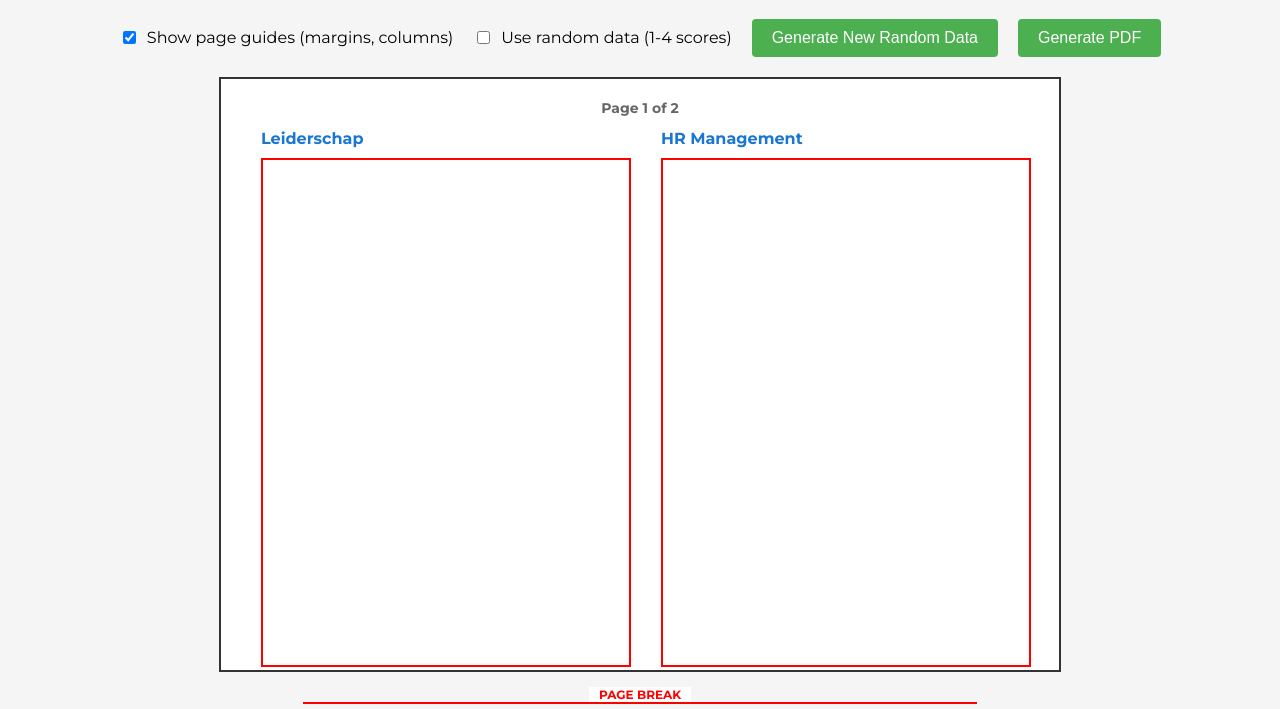
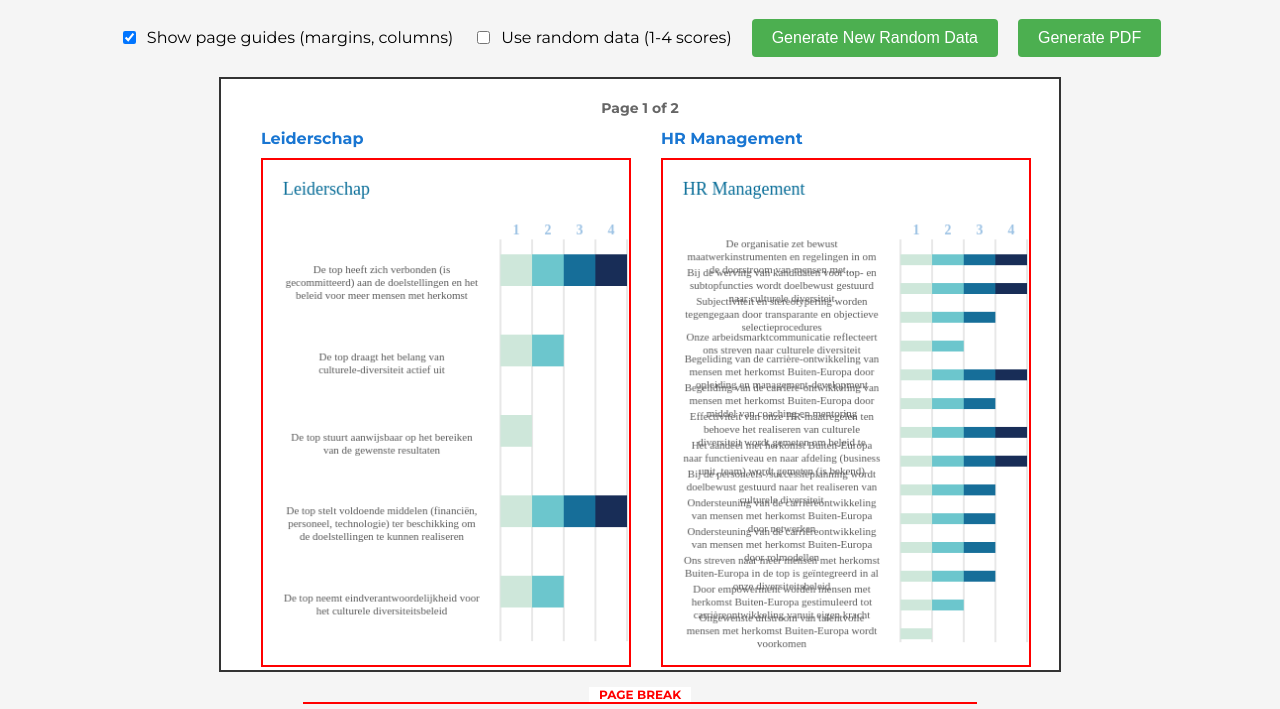
Before and after one commit to LennartvdM/stackedbars, a website with bundled scripts: page src/index.html in a window 1280 px wide. Shown: the part 91-800 px from the top of the page. Built offline with nearby package versions, Linux system fonts and the light colour scheme.

Commit message:
refactor: update chart data structure and mapping

```diff
--- a/src/index.html
+++ b/src/index.html
@@ -261,7 +261,7 @@
                 <!-- Right Column - Two charts stacked -->
                 <div class="column">
                     <div class="chart-section half-height">
-                        <h3>Kennis en vaardigheden</h3>
+                        <h3>Kennis en Vaardigheden</h3>
                         <canvas id="knowledge-chart" width="366"></canvas>
                     </div>
                     <div class="chart-section half-height">
--- a/src/main.js
+++ b/src/main.js
@@ -5,79 +5,108 @@ const chartData = {
   leadership: {
     title: "Leiderschap",
     items: [
-      { label: "Top gecommitteerd aan doelstellingen/beleid culturele diversiteit", score: 3 },
-      { label: "Top draagt belang van culturele diversiteit actief uit", score: 2 },
-      { label: "Top stuurt aanwijsbaar op bereiken resultaten", score: 4 },
-      { label: "Top stelt voldoende middelen ter beschikking", score: 1 },
-      { label: "Top neemt eindverantwoordelijkheid voor beleid", score: 3 }
+      { label: "De top heeft zich verbonden (is gecommitteerd) aan de doelstellingen en het beleid voor meer mensen met herkomst Buiten-Europa", score: 4 },
+      { label: "De top draagt het belang van culturele-diversiteit actief uit", score: 2 },
+      { label: "De top stuurt aanwijsbaar op het bereiken van de gewenste resultaten", score: 1 },
+      { label: "De top stelt voldoende middelen (financiën, personeel, technologie) ter beschikking om de doelstellingen te kunnen realiseren", score: 4 },
+      { label: "De top neemt eindverantwoordelijkheid voor het culturele diversiteitsbeleid", score: 2 }
     ]
   },
   hr: {
     title: "HR Management",
     items: [
-      { label: "Inzet maatwerk-instrumenten en regelingen voor doorstroom", score: 2 },
-      { label: "Bij werving wordt doelbewust geselecteerd naar culturele diversiteit", score: 3 },
-      { label: "Transparante en objectieve selectieprocedures", score: 4 },
-      { label: "Arbeidsmarktcommunicatie reflecteert streven culturele diversiteit", score: 1 },
-      { label: "Carrièreontwikkeling door opleiding en management-development", score: 3 }
+      { label: "De organisatie zet bewust maatwerkinstrumenten en regelingen in om de doorstroom van mensen met...", score: 4 },
+      { label: "Bij de werving van kandidaten voor top- en subtopfuncties wordt doelbewust gestuurd naar culturele diversiteit", score: 4 },
+      { label: "Subjectiviteit en stereotypering worden tegengegaan door transparante en objectieve selectieprocedures", score: 3 },
+      { label: "Onze arbeidsmarktcommunicatie reflecteert ons streven naar culturele diversiteit", score: 2 },
+      { label: "Begeliding van de carrière-ontwikkeling van mensen met herkomst Buiten-Europa door opleiding en management-development", score: 4 },
+      { label: "Begeliding van de carrière-ontwikkeling van mensen met herkomst Buiten-Europa door middel van coaching en mentoring", score: 3 },
+      { label: "Effectiviteit van onze HR-maatregelen ten behoeve het realiseren van culturele diversiteit wordt gemeten om beleid te kunnen verbeteren", score: 4 },
+      { label: "Het aandeel met herkomst Buiten-Europa naar functieniveau en naar afdeling (business unit, team) wordt gemeten (is bekend)", score: 4 },
+      { label: "Bij de personeels-/successieplanning wordt doelbewust gestuurd naar het realiseren van culturele diversiteit", score: 3 },
+      { label: "Ondersteuning van de carrièreontwikkeling van mensen met herkomst Buiten-Europa door netwerken", score: 3 },
+      { label: "Ondersteuning van de carrièreontwikkeling van mensen met herkomst Buiten-Europa door rolmodellen", score: 3 },
+      { label: "Ons streven naar meer mensen met herkomst Buiten-Europa in de top is geïntegreerd in al onze diversiteitsbeleid", score: 3 },
+      { label: "Door empowerment worden mensen met herkomst Buiten-Europa gestimuleerd tot carrièreontwikkeling vanuit eigen kracht", score: 2 },
+      { label: "Ongewenste uitstroom van talentvolle mensen met herkomst Buiten-Europa wordt voorkomen", score: 1 }
     ]
   },
   strategy: {
     title: "Strategie en Management",
     items: [
-      { label: "Culturele diversiteit is business case", score: 3 },
-      { label: "Expliciete doelstellingen mensen met niet-Westerse migratieachtergrond in top", score: 2 },
-      { label: "Vastgelegd is hoe deze doelstellingen bereikt gaan worden", score: 1 },
-      { label: "Bedrijfsonderdelen rapporteren over realiseren culturele diversiteit", score: 4 },
-      { label: "Leidinggevenden beoordeeld op realiseren culturele diversiteit", score: 2 }
+      { label: "Culturele diversiteit is een business case voor onze organisatie", score: 4 },
+      { label: "De organisatie streeft expliciete doelstellingen voor het aandeel mensen met herkomst Buiten-Europa in de top na", score: 4 },
+      { label: "Vastgelegd is hoe deze doelstellingen bereikt gaan worden en op welke termijn", score: 3 },
+      { label: "Bedrijfsonderdelen (business units, afdelingen, teams) rapporteren over het realiseren van culturele diversiteitsdoelstellingen", score: 4 },
+      { label: "Leidinggevenden worden beoordeeld op het realiseren van culturele diversiteits-doelstellingen b.b.v. de periodieke beoordeling", score: 4 },
+      { label: "Wij evalueren met vastgestelde regelmaat (bijvoorbeeld elk kwartaal) de resultaten van ons culturele diversiteitsbeleid", score: 3 },
+      { label: "De uitkomsten van evaluaties worden gebruikt om ons culturele diversiteitsbeleid te verbeteren", score: 3 },
+      { label: "Wij vergelijken ons culturele diversiteitsbeleid met dat van andere organisaties", score: 4 }
+    ]
+  },
+  knowledge: {
+    title: "Kennis en Vaardigheden",
+    items: [
+      { label: "Inzicht in bevorderende maatregelen culturele diversiteit", score: 3 },
+      { label: "Inzicht in belemmerende maatregelen culturele diversiteit", score: 3 },
+      { label: "Leidinggevenden bewust van meerwaarde culturele diversiteit", score: 3 },
+      { label: "Leidinggevenden bewust van mechanismen belemmering", score: 3 },
+      { label: "Leidinggevenden zetten maatregelen doorstroom in", score: 3 },
+      { label: "Gebruik beschikbare kennis en ervaring voor verbetering", score: 4 },
+      { label: "MTO gebruiken voor sturen op culturele diversiteit", score: 4 },
+      { label: "Organisatie kent vertrekredenen en gebruikt deze voor behoud", score: 2 }
     ]
   },
   communication: {
     title: "Communicatie",
     items: [
       { label: "Interne communicatie streven aantal mensen met een niet-Westerse migratieachtergrond in hogere functies", score: 4 },
-      { label: "Externe communicatie streven mensen met een niet-Westerse migratieachtergrond in hogere functies", score: 2 },
-      { label: "Interne communicatie aantal mensen met een niet-Westerse migratieachtergrond in hogere functies", score: 3 },
-      { label: "Externe communicatie aantal mensen met een niet-Westerse migratieachtergrond in hogere functies", score: 1 },
-      { label: "Mensen met een niet-Westerse migratieachtergrond in hogere functies zichtbaar in woord en beeld", score: 4 }
+      { label: "Externe communicatie streven mensen met een niet-Westerse migratieachtergrond in hogere functies", score: 4 },
+      { label: "Interne communicatie aantal mensen met een niet-Westerse migratieachtergrond in hogere functies", score: 4 },
+      { label: "Externe communicatie aantal mensen met een niet-Westerse migratieachtergrond in hogere functies", score: 3 },
+      { label: "Mensen met een niet-Westerse migratieachtergrond in hogere functies zichtbaar in woord en beeld", score: 3 }
     ]
   },
-  organization: {
-    title: "Organisatie",
-    items: [
-      { label: "Inzicht in bevorderende maatregelen culturele diversiteit", score: 3 },
-      { label: "Inzicht in belemmerende maatregelen culturele diversiteit", score: 2 },
-      { label: "Leidinggevenden bewust van meerwaarde culturele diversiteit", score: 4 },
-      { label: "Leidinggevenden bewust van mechanisme belemmeringen", score: 1 },
-      { label: "Leidinggevenden zetten maatregelen doorstroom in", score: 3 }
-    ]
-  },
-  recruitment: {
-    title: "Recruitment",
+  climate: {
+    title: "Klimaat",
     items: [
       { label: "Stereotypen/discriminatie actief bestreden", score: 4 },
-      { label: "Inzet van maatregelen investeren culturele diversiteit geaccepteerd", score: 3 },
-      { label: "Culturele verschillen in gehele organisatie erkend en gewaardeerd", score: 2 },
-      { label: "Aandacht culturele diversiteit leeft", score: 4 },
-      { label: "Leidinggevenden verantwoordelijk voor culturele diversiteit", score: 1 }
+      { label: "Inzet van maatregelen investeren culturele diversiteit geaccepteerd", score: 4 },
+      { label: "Culturele verschillen in gehele organisatie erkend en gewaardeerd", score: 3 },
+      { label: "Aandacht culturele diversiteit leeft", score: 3 },
+      { label: "Leidinggevenden verantwoordelijk voor culturele diversiteit", score: 3 },
+      { label: "Organisatie gezien als culturele diversiteitsminded", score: 3 }
     ]
+  }
+};
+
+// Chart display configurations
+const CHART_CONFIG = {
+  fullColumn: {
+    padding: { top: 60, right: 40, bottom: 20, left: 380 }
+  },
+  halfColumn: {
+    padding: { top: 60, right: 40, bottom: 20, left: 340 }
   }
 };
 
 // Initialize all charts
 function initializeCharts() {
-  const charts = {
-    leadership: new AssessmentChart(document.getElementById('leadership-chart')),
-    hr: new AssessmentChart(document.getElementById('hr-chart')),
-    strategy: new AssessmentChart(document.getElementById('strategy-chart')),
-    communication: new AssessmentChart(document.getElementById('communication-chart')),
-    organization: new AssessmentChart(document.getElementById('organization-chart')),
-    recruitment: new AssessmentChart(document.getElementById('recruitment-chart'))
-  };
+  const charts = [
+    { id: 'leadership-chart', data: chartData.leadership, config: CHART_CONFIG.fullColumn },
+    { id: 'hr-chart', data: chartData.hr, config: CHART_CONFIG.fullColumn },
+    { id: 'strategy-chart', data: chartData.strategy, config: CHART_CONFIG.halfColumn },
+    { id: 'communication-chart', data: chartData.communication, config: CHART_CONFIG.halfColumn },
+    { id: 'knowledge-chart', data: chartData.knowledge, config: CHART_CONFIG.halfColumn },
+    { id: 'climate-chart', data: chartData.climate, config: CHART_CONFIG.halfColumn }
+  ];
 
-  // Render each chart with its data
-  Object.keys(charts).forEach(key => {
-    charts[key].render(chartData[key]);
+  charts.forEach(({ id, data, config }) => {
+    const canvas = document.getElementById(id);
+    if (canvas && data) {
+      const chart = new AssessmentChart(canvas, config);
+      chart.render(data);
+    }
   });
 }
 
```
